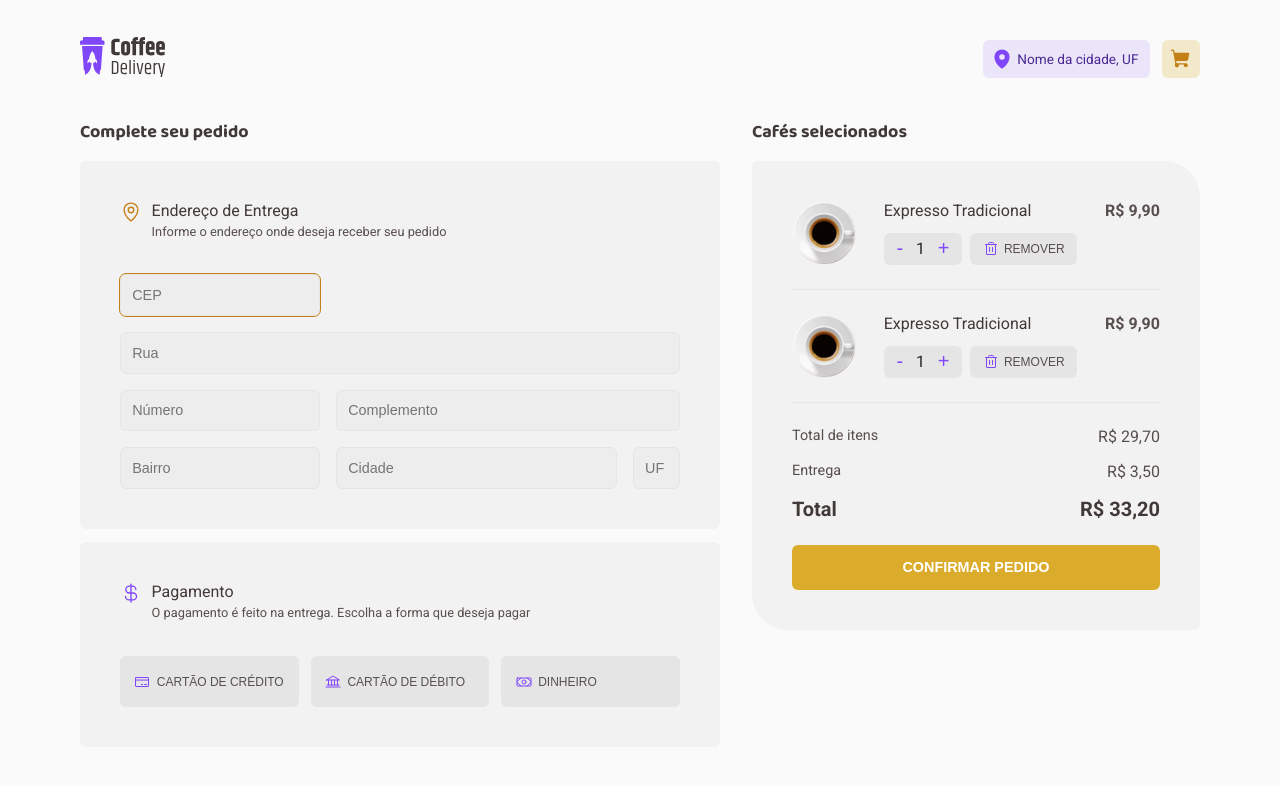
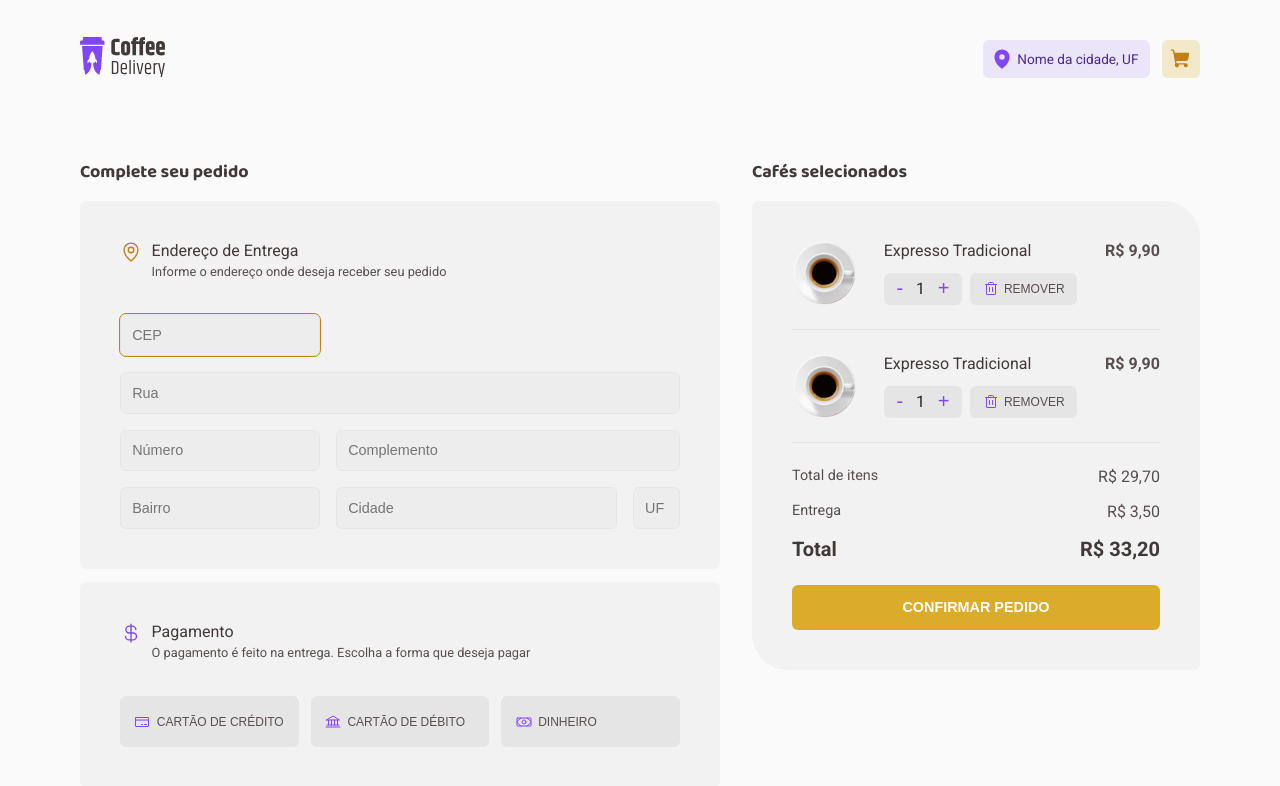
Before and after one commit to kdumagalhaes/coffee-delivery-ecommerce, a React (Vite) app: page /checkout in a window 1280 px wide. Shown: the top 786 px of the page. Built offline with nearby package versions, Linux system fonts and the light colour scheme.

Commit message:
Fix checkout container top margin

```diff
--- a/src/pages/Checkout/styles.ts
+++ b/src/pages/Checkout/styles.ts
@@ -2,7 +2,7 @@ import styled from 'styled-components'
 
 export const Container = styled.div`
   max-width: 70rem;
-  margin: 0 auto 10rem auto;
+  margin: 2.5rem auto 10rem auto;
   display: flex;
 `
 
```
